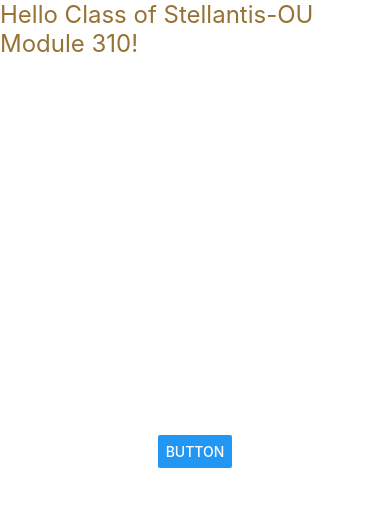
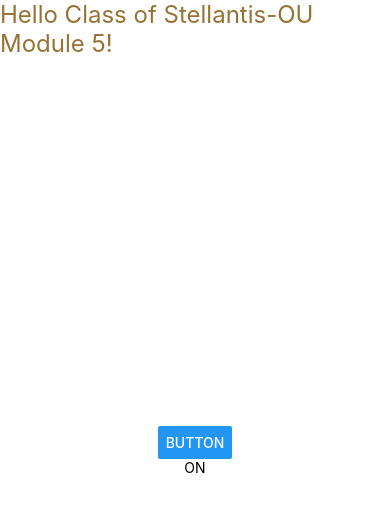
Before and after one commit to palmex/carfrontendjul22, a React Native app: screen / in a window 390 px wide. Shown: the top 512 px of the page. Built offline with nearby package versions, Linux system fonts and the light colour scheme.

Commit message:
added toggle button

```diff
--- a/App.js
+++ b/App.js
@@ -9,7 +9,7 @@
 
   return (
     <View style={styles.container}>
-      <Text style={textStyle.container}>Hello Class of Stellantis-OU Module 310!</Text>
+      <Text style={textStyle.container}>Hello Class of Stellantis-OU Module 5!</Text>
 
      <Cars></Cars>
 
--- a/components/Cars.js
+++ b/components/Cars.js
@@ -4,19 +4,29 @@
 
 export default class Cars extends React.Component {
 
+    constructor(){
+        super();
+        this.state = {stateBool: true}
+        this.state = {stateText: "ON"}
+    }
 
 
 
     firstFunction = () => {
-
+        this.setState({stateBool:!this.state.stateBool})
+        if (this.state.stateBool){
+            this.setState({stateText: "ON"})
+        } else {
+            this.setState({stateText: "OFF"})
+        }
     }
 
 
     render(){
         return(
             <View style={styles.container}>
-                <Button onPress = {this.firstFunction} title="Button"/>
-                {/* <Text >{this.state.sampleText}</Text> */}
+                <Button onPress={this.firstFunction} title="Button"/>
+                <Text>{this.state.stateText}</Text>
                 {/* <StatusBar style="auto" /> */}
             </View>
 
```
